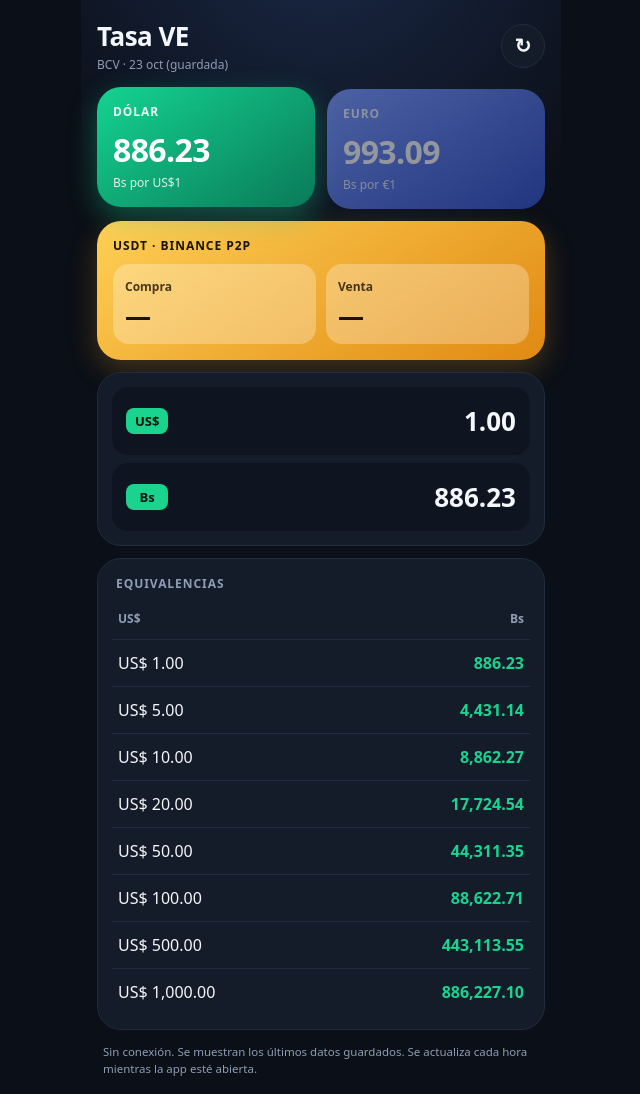
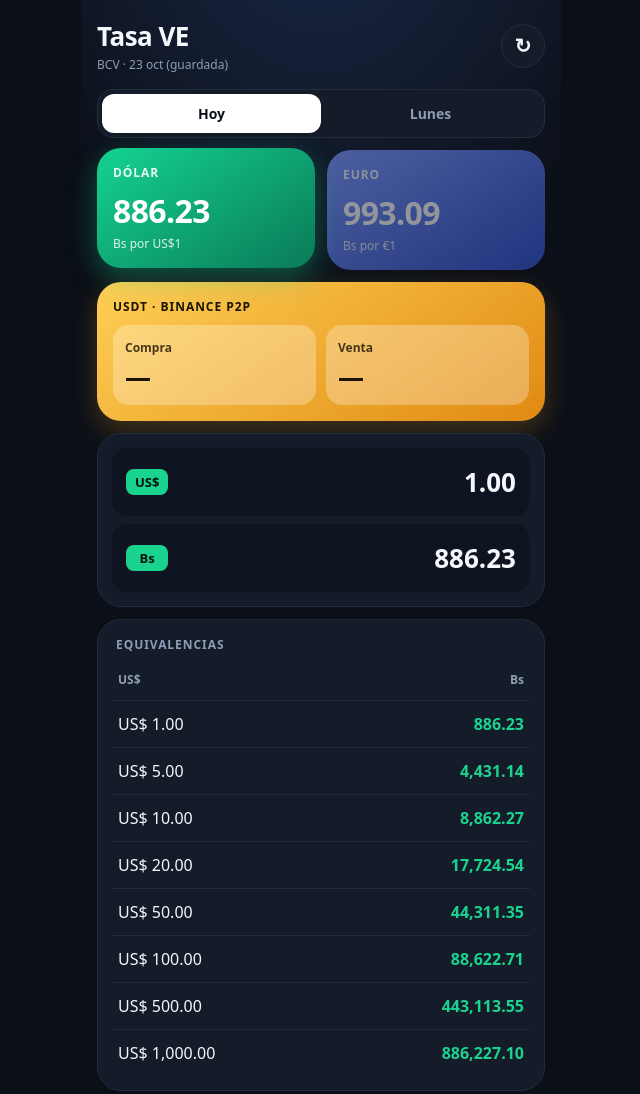
Before and after one commit to jdvf020903-arch/Tasa-ve, a website: page www/index.html in a window 1280 px wide. Shown: the top 1094 px of the page, without its empty margins (319-959 px from the left). Drawn offline with Linux system fonts and the light colour scheme; no server answers.

Commit message:
Update index.html

```diff
--- a/www/index.html
+++ b/www/index.html
@@ -5,7 +5,7 @@
 <meta name="theme-color" content="#0b0f17">
 <title>Tasa VE</title>
 <style>
-:root{--bg:#0b0f17;--card:#141b29;--field:#0e1420;--line:#222c3f;--fg:#f4f7fb;--mut:#8f9db5;--usd:#19d38e;--eur:#7c9aff;--cur:#19d38e;color-scheme:dark}
+:root{--bg:#0b0f17;--card:#141b29;--field:#0e1420;--line:#222c3f;--fg:#f4f7fb;--mut:#8f9db5;--cur:#19d38e;color-scheme:dark}
 *{box-sizing:border-box;-webkit-tap-highlight-color:transparent}
 html,body{margin:0;background:var(--bg);color:var(--fg);font-family:system-ui,-apple-system,Roboto,sans-serif}
 body{background:radial-gradient(120% 60% at 50% -10%,#1b2a4a 0%,var(--bg) 60%) no-repeat,var(--bg);min-height:100vh;padding:calc(18px + env(safe-area-inset-top,0px)) 16px calc(40px + env(safe-area-inset-bottom,0px));max-width:480px;margin:0 auto}
@@ -13,6 +13,9 @@ header{display:flex;justify-content:space-between;align-items:center;margin-bott
 h1{font-size:26px;font-weight:900;margin:0;letter-spacing:-.02em}
 .sub{font-size:12px;color:var(--mut);margin-top:2px}
 #rf{width:44px;height:44px;border-radius:50%;border:1px solid var(--line);background:var(--card);color:var(--fg);font-size:20px;font-weight:800}
+.seg{display:flex;background:var(--card);border:1px solid var(--line);border-radius:16px;padding:4px;margin-bottom:12px}
+.seg button{flex:1;border:0;background:transparent;color:var(--mut);font:800 14px system-ui,sans-serif;padding:10px;border-radius:12px}
+.seg button.on{background:#fff;color:#0b0f17}
 .cards{display:grid;grid-template-columns:1fr 1fr;gap:12px}
 .rate{border:0;border-radius:24px;padding:16px;text-align:left;font-family:inherit;color:#fff;min-width:0;transition:opacity .2s,transform .2s;opacity:.55}
 .rate.on{opacity:1;transform:translateY(-2px)}
@@ -45,6 +48,7 @@ td:last-child{color:var(--cur)}
 .foot{font-size:11.5px;color:var(--mut);margin:14px 6px 0;line-height:1.45}
 </style></head><body>
 <header><div><h1>Tasa VE</h1><div class="sub" id="dt">BCV</div></div><button id="rf" aria-label="Actualizar">↻</button></header>
+<div class="seg" id="seg" hidden><button id="mh" class="on">Hoy</button><button id="mm">Lunes</button></div>
 <div class="cards">
   <button class="rate usd on" id="bu"><small>DÓLAR</small><b id="vu"></b><span>Bs por US$1</span></button>
   <button class="rate eur" id="be"><small>EURO</small><b id="ve"></b><span>Bs por €1</span></button>
@@ -63,17 +67,30 @@ td:last-child{color:var(--cur)}
 </div>
 <p class="foot" id="ft"></p>
 <script>
-var R={usd:886.2271,eur:993.0884},T={buy:null,sell:null},cur='usd',S={usd:'US$',eur:'€'},C={usd:'#19d38e',eur:'#7c9aff'},when='23 oct (guardada)';
-try{var c=JSON.parse(localStorage.getItem('tv')||'null');if(c&&c.usd&&c.eur){R={usd:c.usd,eur:c.eur};when=c.when;if(c.buy){T={buy:c.buy,sell:c.sell}}}}catch(e){}
+var R={usd:886.2271,eur:993.0884},N=null,T={buy:null,sell:null},cur='usd',mode='hoy',S={usd:'US$',eur:'€'},C={usd:'#19d38e',eur:'#7c9aff'},when='23 oct (guardada)';
+var MES=['ene','feb','mar','abr','may','jun','jul','ago','sep','oct','nov','dic'];
+function lbl(iso){var p=iso.split('-');return Number(p[2])+' '+MES[Number(p[1])-1]}
+function todayISO(){var d=new Date();return d.getFullYear()+'-'+String(d.getMonth()+1).padStart(2,'0')+'-'+String(d.getDate()).padStart(2,'0')}
+try{var c=JSON.parse(localStorage.getItem('tv')||'null');if(c&&c.usd&&c.eur){R={usd:c.usd,eur:c.eur};when=c.when;if(c.buy){T={buy:c.buy,sell:c.sell}}if(c.N&&c.N.date>todayISO())N=c.N}}catch(e){}
 var f=function(n){return n.toLocaleString('en-US',{minimumFractionDigits:2,maximumFractionDigits:2})};
 var num=function(s){return parseFloat(String(s).replace(/,/g,''))||0};
 var A=document.getElementById('a'),B=document.getElementById('b'),$=function(i){return document.getElementById(i)};
-function table(){$('tb').innerHTML=[1,5,10,20,50,100,500,1000].map(function(n){return '<tr><td>'+S[cur]+' '+f(n)+'</td><td>'+f(n*R[cur])+'</td></tr>'}).join('')}
-function fromA(){B.value=f(num(A.value)*R[cur])}
-function fromB(){A.value=f(num(B.value)/R[cur])}
-function show(){$('vu').textContent=f(R.usd);$('ve').textContent=f(R.eur);$('uc').textContent=T.buy?f(T.buy):'—';$('uv').textContent=T.sell?f(T.sell):'—';$('dt').textContent='BCV · '+when;table();fromA()}
+function cv(){return mode=='mon'?N:R}
+function table(){var r=cv();$('tb').innerHTML=r?[1,5,10,20,50,100,500,1000].map(function(n){return '<tr><td>'+S[cur]+' '+f(n)+'</td><td>'+f(n*r[cur])+'</td></tr>'}).join(''):'<tr><td colspan="2">El BCV aún no publica la tasa del lunes.</td></tr>'}
+function fromA(){var r=cv();B.value=r?f(num(A.value)*r[cur]):''}
+function fromB(){var r=cv();if(r)A.value=f(num(B.value)/r[cur])}
+function show(){
+  var wd=new Date().getDay(),ok=(wd==5||wd==6||wd==0);
+  $('seg').hidden=!ok;if(!ok)mode='hoy';
+  var r=cv();
+  $('vu').textContent=r?f(r.usd):'—';$('ve').textContent=r?f(r.eur):'—';
+  $('uc').textContent=T.buy?f(T.buy):'—';$('uv').textContent=T.sell?f(T.sell):'—';
+  $('dt').textContent=mode=='mon'?(N?'BCV · Lunes '+lbl(N.date):'BCV · Lunes sin publicar'):'BCV · '+when;
+  table();fromA();
+}
+function setMode(m){mode=m;$('mh').classList.toggle('on',m=='hoy');$('mm').classList.toggle('on',m=='mon');show()}
 function pick(k){cur=k;$('bu').classList.toggle('on',k=='usd');$('be').classList.toggle('on',k=='eur');$('l1').textContent=S[k];$('th1').textContent=S[k];document.documentElement.style.setProperty('--cur',C[k]);table();fromA()}
-function get(u){return fetch(u).then(function(r){return r.json()}).then(function(j){var v=Number(j.promedio||j.venta);if(!(v>0))throw 0;return {v:v,d:j.fechaActualizacion}})}
+function get(u){return fetch(u).then(function(r){return r.json()}).then(function(j){var v=Number(j.promedio||j.venta);if(!(v>0))throw 0;return {v:v,d:String(j.fechaActualizacion||'').slice(0,10)}})}
 function p2p(type){
   return fetch('https://p2p.binance.com/bapi/c2c/v2/friendly/c2c/adv/search',{method:'POST',headers:{'Content-Type':'application/json'},body:JSON.stringify({fiat:'VES',page:1,rows:5,tradeType:type,asset:'USDT',countries:[],proMerchant:null,publisherType:null,payTypes:[],transAmount:''})})
   .then(function(r){return r.json()}).then(function(j){
@@ -81,13 +98,14 @@ function p2p(type){
     if(!p.length)throw 0;return p[Math.floor(p.length/2)];
   });
 }
-function save(){try{localStorage.setItem('tv',JSON.stringify({usd:R.usd,eur:R.eur,when:when,buy:T.buy,sell:T.sell}))}catch(e){}}
+function save(){try{localStorage.setItem('tv',JSON.stringify({usd:R.usd,eur:R.eur,when:when,buy:T.buy,sell:T.sell,N:N}))}catch(e){}}
 function load(){
   $('ft').textContent='Actualizando…';
   var bcv=Promise.all([get('https://ve.dolarapi.com/v1/dolares/oficial'),get('https://ve.dolarapi.com/v1/euros/oficial')]).then(function(x){
-    R={usd:x[0].v,eur:x[1].v};
-    var d=x[0].d?new Date(x[0].d):new Date();
-    when=d.toLocaleDateString('es-VE',{day:'numeric',month:'short'});return 1;
+    var d=x[0].d,t=todayISO();
+    if(d&&d>t){N={usd:x[0].v,eur:x[1].v,date:d}}
+    else{R={usd:x[0].v,eur:x[1].v};when=d?lbl(d):when;if(N&&N.date<=t)N=null}
+    return 1;
   }).catch(function(){return 0});
   var us=Promise.all([p2p('BUY'),p2p('SELL')]).then(function(x){T={buy:x[0],sell:x[1]};return 1}).catch(function(){return 0});
   Promise.all([bcv,us]).then(function(o){
@@ -97,6 +115,7 @@ function load(){
   });
 }
 $('bu').onclick=function(){pick('usd')};$('be').onclick=function(){pick('eur')};$('rf').onclick=load;
+$('mh').onclick=function(){setMode('hoy')};$('mm').onclick=function(){setMode('mon')};
 A.addEventListener('input',fromA);B.addEventListener('input',fromB);
 [A,B].forEach(function(x){x.addEventListener('blur',function(){if(x.value.trim()!=='')x.value=f(num(x.value))});x.addEventListener('focus',function(){x.select()})});
 show();pick('usd');load();setInterval(load,3600000);
```
